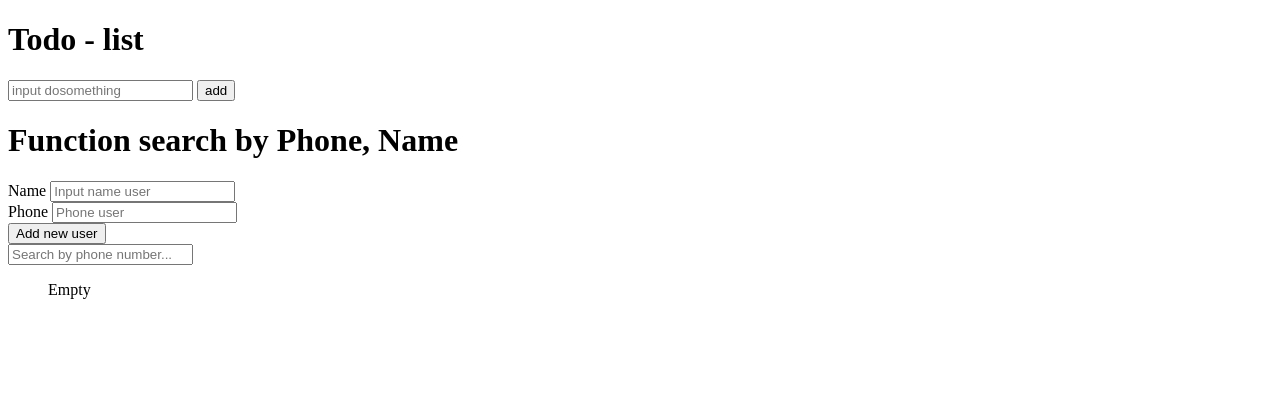
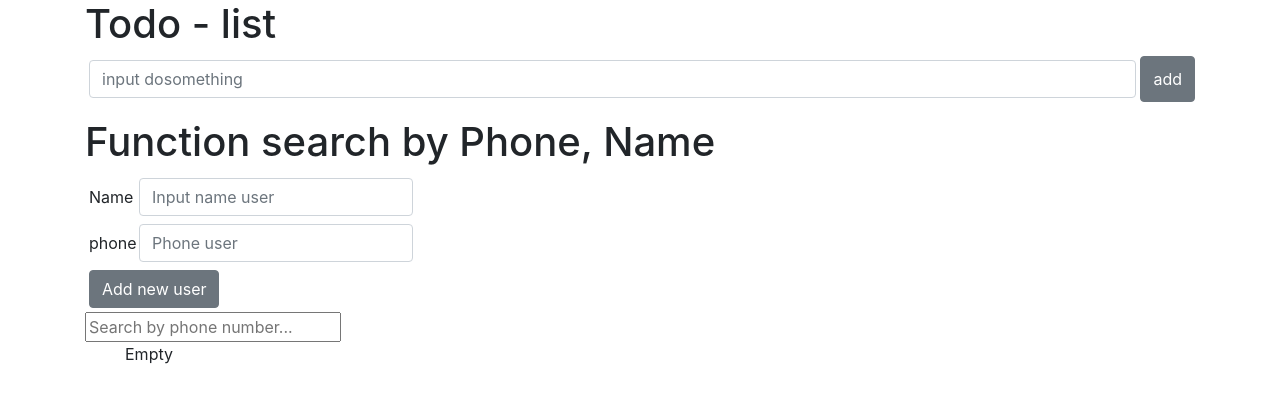
Before and after one commit to truongtv1909/DemoAdd-Search, a plain HTML site: page index.html in a window 1280 px wide. Drawn offline with nearby package versions, Linux system fonts and the light colour scheme.

Commit message:
add bootstrap and add file css

```diff
--- a/index.html
+++ b/index.html
@@ -3,22 +3,43 @@
     <head>
         <meta charset="utf8" />
         <title>HTML & Javascript</title>
+        <link rel ="stylesheet" type="text/css" href="./list.css" />
+        <link rel="stylesheet" href="https://stackpath.bootstrapcdn.com/bootstrap/4.3.1/css/bootstrap.min.css"
+        integrity="sha384-ggOyR0iXCbMQv3Xipma34MD+dH/1fQ784/j6cY/iJTQUOhcWr7x9JvoRxT2MZw1T" crossorigin="anonymous">
     </head>
     <body>
+    <div class="container">
         <h1>Todo - list</h1>
-        <input type="text" id="new-item" placeholder="input dosomething" /> <button id="btn-add-todo" >add</button>
-        <ul id="todo-list-map">
-        </ul>
+        <div class="boxlist">
+            <div class="boxx">
+                <input class="form-control m-1" type="text" id="new-item" placeholder="input dosomething" />
+                <button class="btn btn-secondary" id="btn-add-todo" >add</button>
+            </div>
+            <ul class="ul-map" id="todo-list-map">
+            </ul>
+        </div>
+        <!--  -->
+
+        <!--  -->
         <h1>Function search by Phone, Name</h1>
-        <span>Name </span><input type="text" id="new-name" placeholder="Input name user" /><br>
-        <span>Phone </span><input type="text" id="new-phone" placeholder="Phone user" /><br>
-        <button id = "btn-add-user">Add new user</button>
-        <span></span><br>
+
+        <div class="boxseach">
+            <div class="info p-1">
+                <div class="_lable">Name</div>
+                <div><input class="form-control" type="text" id="new-name" placeholder="Input name user" /></div>
+            </div>
+            <div class="info p-1">
+                <div class="_lable">phone</div>
+                <div><input class="form-control" type="text" id="new-phone" placeholder="Phone user" /></div>
+            </div>
+            <div class="info p-1"><button class="btn btn-secondary" id = "btn-add-user">Add new user</button></div>
+        </div>
 
         <input type="text" id="searchInput" placeholder="Search by phone number..." />
 
-        <ul id="userList">
+        <ul class="_list" id="userList">
         </ul>
+    </div>
         <!-------------------------------------------------------------- script start ------------------------------------------------------------------------------------>
         <script language="javascript" src="user.js"></script>
         <script language="javascript" src="listtodo.js"></script>
--- /dev/null
+++ b/list.css
@@ -0,0 +1,27 @@
+.boxseach{
+display: flex;
+flex-direction: column;
+}
+.boxseach .info{
+    display: flex;
+    flex-direction: row;
+}
+.boxseach ._lable{
+    width:50px;
+    height:38px;
+    line-height: 38px;
+}
+._list{
+    list-style: none;
+}
+.boxlist .boxx{
+    display: flex;
+
+}
+.ul-map{
+    list-style: none;
+    padding: 0;
+}
+.ul-map .li-map{
+
+}
--- a/listtodo.js
+++ b/listtodo.js
@@ -42,7 +42,7 @@ var newTodo = document.getElementById("new-item");
             function render(){
                 var contenL1 = document.getElementById('todo-list-map');
             var arrTodoHtml =todo.map(function(item,i){
-                return '<li id ="li-map-'+i+'">' + item + '  ' + '<button onclick="deleteTodo('+i+')">Delete</button></li>';
+                return '<li class ="li-map p-1" id ="li-map-'+i+'">' + item + '  ' + '<button class ="btn btn-secondary" onclick="deleteTodo('+i+')">Delete</button></li>';
             });
             var content = arrTodoHtml.join('');
             contenL1.innerHTML=content;
```
